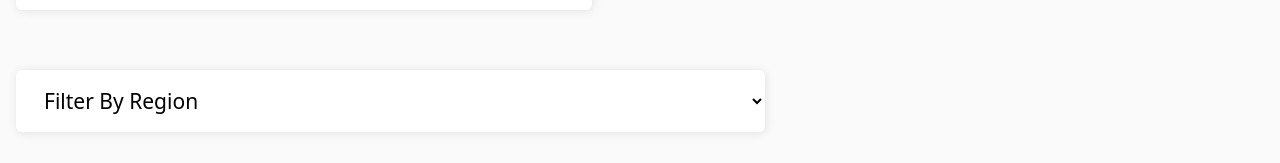
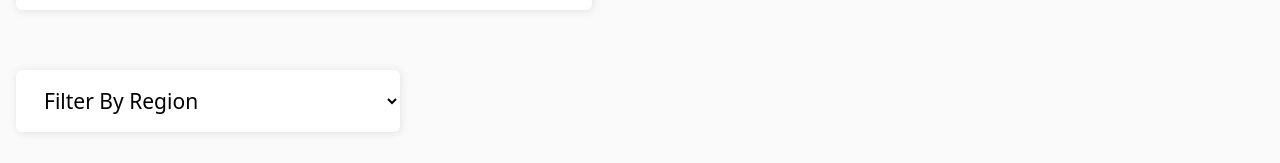
Before and after one commit to Silas310/rest-countries-api-with-color-theme-switcher, a React (Vite) app: page / in a window 1280 px wide. Shown: the part 173-336 px from the top of the page. Built offline with nearby package versions, Linux system fonts and the light colour scheme.

Commit message:
feat: add max-width to Filter component

```diff
--- a/src/components/Filter.jsx
+++ b/src/components/Filter.jsx
@@ -3,7 +3,7 @@ function Filter() {
     <div className="flex w-[60%]">
       <label htmlFor="region" className="sr-only">Filter By Region</label>
       <select name="region" id="region"
-      className="flex-1 bg-white rounded-md py-4 shadow-[1px_1px_10px_rgba(0,0,0,0.10)] px-6 cursor-pointer">
+      className="flex-1 bg-white rounded-md py-4 shadow-[1px_1px_10px_rgba(0,0,0,0.10)] px-6 cursor-pointer max-w-[24rem]">
         <button>
           <selectedcontent></selectedcontent>
         </button>
```
